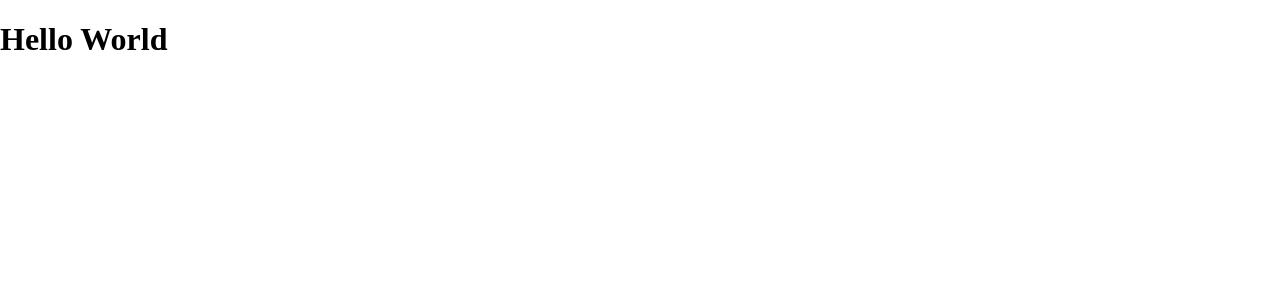
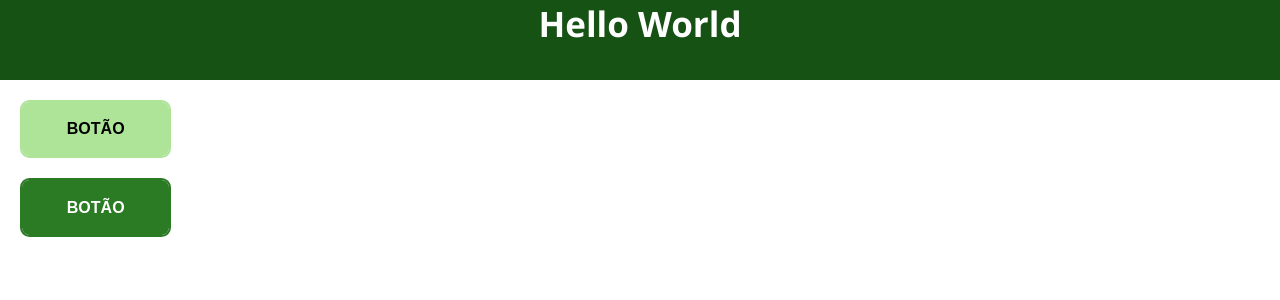
Before and after one commit to fga-eps-mds/2021-1-hospitalar, a React (Create React App) app in the folder frontend/: page / in a window 1280 px wide. Shown: the top 300 px of the page. Built offline with nearby package versions, Linux system fonts and the light colour scheme.

Commit message:
#107-Modificações Teste

```diff
--- a/frontend/src/pages/Login/index.tsx
+++ b/frontend/src/pages/Login/index.tsx
@@ -1,10 +1,17 @@
 import React from 'react'
+import './styles.css'
 
 export const Login: React.FC = () => {
 
     return(
         <>
-            <h1>Hello World</h1>
+            <div className="header">
+                <h1 className="titulo">Hello World</h1>
+            </div>
+
+            <button className="btn tst">BOTÃO</button>
+            <button className="btn tst1">BOTÃO</button>
+
         </>
     )
 }
--- /dev/null
+++ b/frontend/src/pages/Login/styles.css
@@ -0,0 +1,70 @@
+*{
+    margin: 0;
+}
+body{
+    font-family: 'Segoe UI';
+}
+
+.header{
+    display: flex;
+    width: 100%;
+    height: 80px;
+    background-color: #175215;
+    justify-content: center;
+}
+
+.titulo{
+    color: white;
+    font-size: 35px;
+}
+
+.btn {
+    box-sizing: border-box;
+    -webkit-appearance: none;
+       -moz-appearance: none;
+            appearance: none;
+    background-color: transparent;
+    border: 2px solid #e74c3c;
+    border-radius: 0.6em;
+    color: #e74c3c;
+    cursor: pointer;
+    display: -webkit-box;
+    display: -webkit-flex;
+    display: -ms-flexbox;
+    display: flex;
+    -webkit-align-self: center;
+        -ms-flex-item-align: center;
+            align-self: center;
+    font-size: 1rem;
+    font-weight: 400;
+    line-height: 1;
+    margin: 20px;
+    padding: 1.2em 2.8em;
+    text-decoration: none;
+    text-align: center;
+    text-transform: uppercase;
+    font-family: 'Montserrat', sans-serif;
+    font-weight: 700;
+}
+
+
+.tst {
+    border-color: #ade498;
+    color: black;
+    box-shadow: 0 0 40px 40px #ade498 inset, 0 0 0 0 #3498db;
+    -webkit-transition: all 150ms ease-in-out;
+    transition: all 150ms ease-in-out;
+
+}
+
+.tst1 {
+    border-color: #2b7b24;
+    color: white;
+    box-shadow: 0 0 40px 40px #2b7b24 inset, 0 0 0 0 #3498db;
+
+}
+
+.tst1:hover {
+    background-color: #ade498;
+
+}
--- a/frontend/src/pages/Login/styles.tsx
+++ /dev/null
@@ -1,3 +0,0 @@
-import { makeStyles } from '@material-ui/core'
-
-export const useStyles = makeStyles((theme) => ({}))
```
